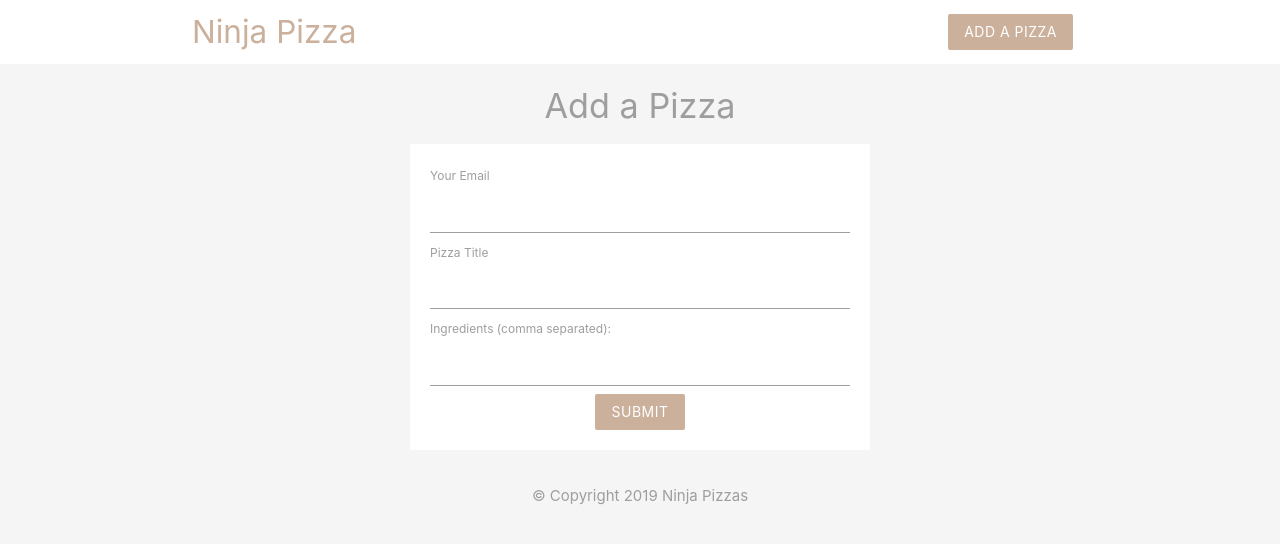
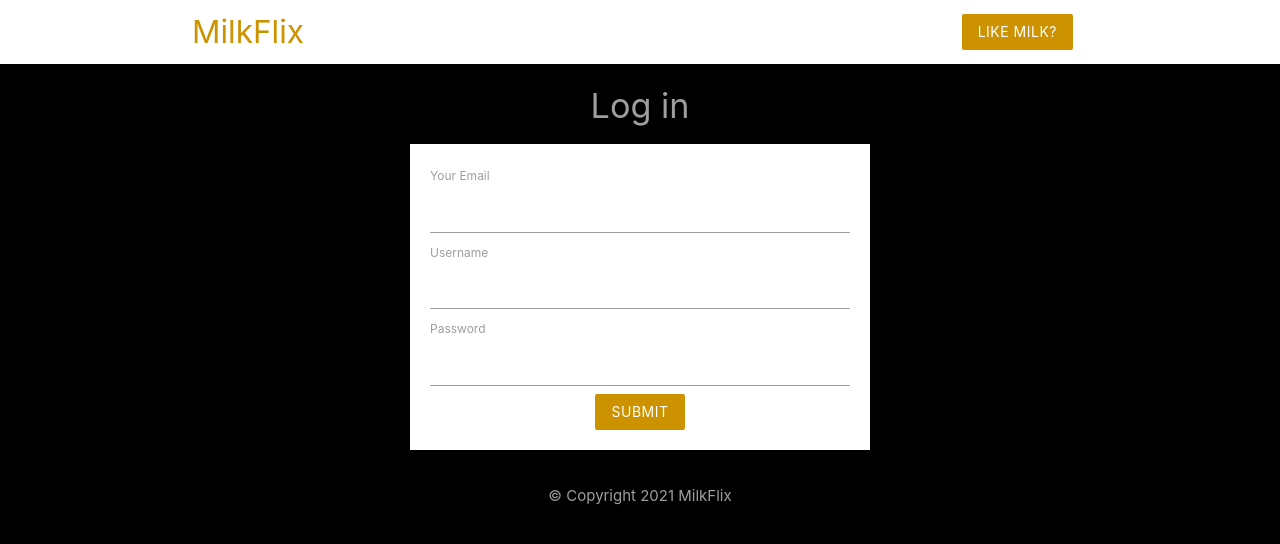
Before and after one commit to LC022867/EE19-ar3, a PHP site: page /add.php in a window 1280 px wide. Shown: the top 544 px of the page. Run offline with PHP 8.4, Linux system fonts and the light colour scheme.

Commit message:
min egen stil av PHP Tutorial (& MySQL)

```diff
--- a/pizza/add.php
+++ b/pizza/add.php
@@ -8,8 +8,8 @@
 
 if (isset($_GET['submit'])) {
     echo $_POST['email'];
-    echo $_POST['title'];
-    echo $_POST['ingredients'];
+    echo $_POST['username'];
+    echo $_POST['password'];
 }
 
 ?>
@@ -21,14 +21,14 @@ if (isset($_GET['submit'])) {
 <?php include('header.php'); ?>
 
 <section class="container grey-text">
-    <h4 class="center">Add a Pizza</h4>
+    <h4 class="center">Log in</h4>
     <form action="add.php" class="white" method="POST">
         <label for="">Your Email</label>
         <input type="text" name="email">
-        <label for="">Pizza Title</label>
-        <input type="text" name="title">
-        <label for="">Ingredients (comma separated):</label>
-        <input type="text" name="ingredients">
+        <label for="">Username</label>
+        <input type="text" name="username">
+        <label for="">Password</label>
+        <input type="password" name="password">
         <div class="center">
             <input type="submit" name="submit" value="submit" class="btn brand z-depth-0">
         </div>
--- a/pizza/footer.php
+++ b/pizza/footer.php
@@ -1,4 +1,4 @@
     <footer class="section">
-        <div class="center grey-text">&copy; Copyright 2019 Ninja Pizzas</div>
+        <div class="center grey-text">&copy; Copyright 2021 MilkFlix</div>
     </footer>
     </body>
--- a/pizza/header.php
+++ b/pizza/header.php
@@ -4,10 +4,10 @@
     <link rel="stylesheet" href="https://cdnjs.cloudflare.com/ajax/libs/materialize/1.0.0/css/materialize.min.css">
     <style type="text/css">
         .brand {
-            background: #cbb09c !important;
+            background: #cc9200 !important;
         }
         .brand-text {
-            color: #cbb09c !important;
+            color: #cc9200 !important;
         }
         form {
             max-width: 460px;
@@ -16,12 +16,12 @@
         }
     </style>
 </head>
-<body class="grey lighten-4">
+<body class="black lighten-5">
     <nav class="white z-depth-0">
         <div class="container">
-            <a href="#" class="brand-logo brand-text">Ninja Pizza</a>
+            <a href="#" class="brand-logo brand-text">MilkFlix</a>
             <ul id="nav-mobile" class="right hide-on-small-and-down">
-                <li><a href="#" class="btn brand z-depth-0">Add a Pizza</a></li>
+                <li><a href="#" class="btn brand z-depth-0">Like milk?</a></li>
             </ul>
         </div>
     </nav>
```
